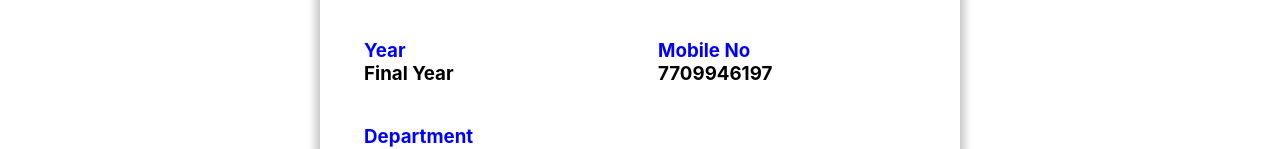
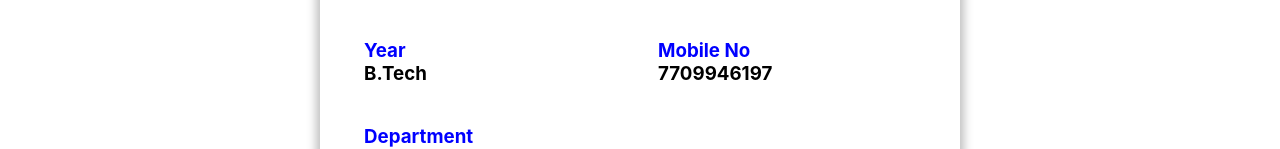
Before and after one commit to Abhiram1609/VIIT_Projects, a React (Create React App) app: page / in a window 1280 px wide. Shown: the part 2493-2642 px from the top of the page. Built offline with nearby package versions, Linux system fonts and the light colour scheme; the HTML template or start-up script is replaced by a standard one.

Commit message:
year change

```diff
--- a/src/pages/Profile.js
+++ b/src/pages/Profile.js
@@ -16,7 +16,7 @@ export default function Profile() {
                         <h3 className="main">PRN</h3>
                         <h3 className="main-info">22010abc</h3>
                         <h3 className="main">Year</h3>
-                        <h3 className="main-info">Final Year</h3>
+                        <h3 className="main-info">B.Tech</h3>
                         <h3 className="main">Department</h3>
                         <h3 className="main-info">Computer Engineering</h3>
                     </div>
```
